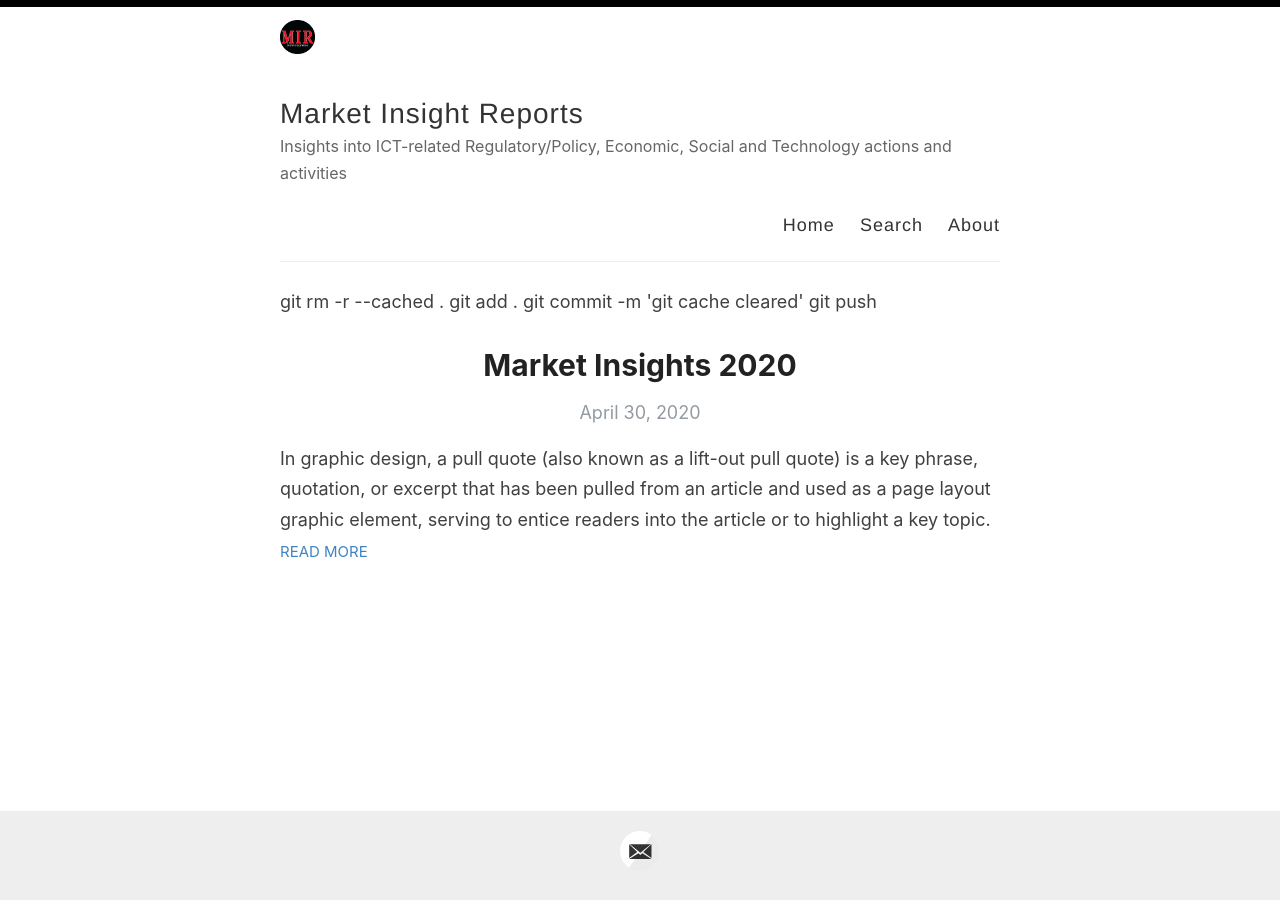
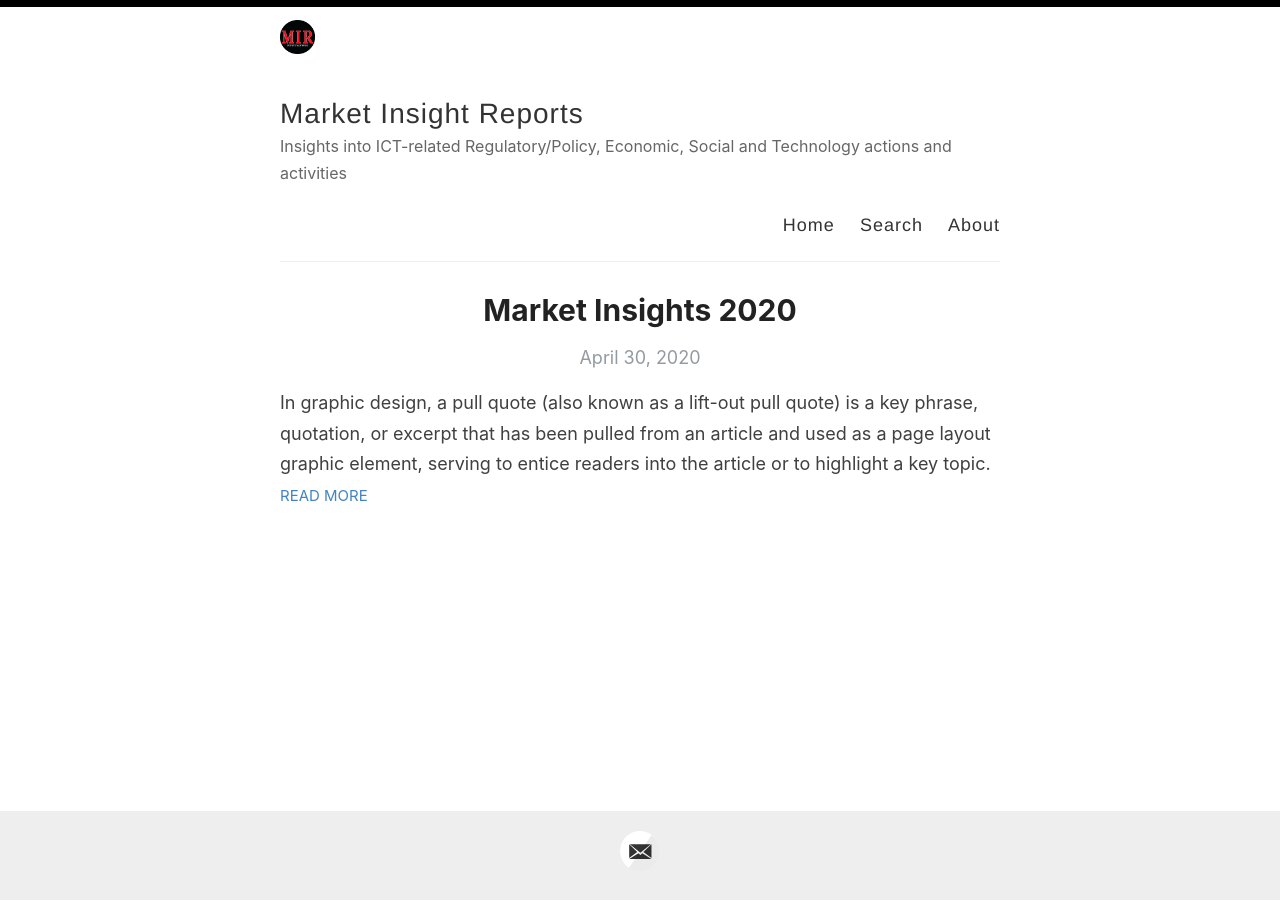
Before and after one commit to MarketInsights/AI, a Jekyll site: the page built from index.html, in a window 1280 px wide. Built offline with Jekyll 4.4.1, drawn with Linux system fonts in a browser that asks for light colours; the list of posts is cut into pages by our own code.

Commit message:
Update index.html

```diff
--- a/index.html
+++ b/index.html
@@ -1,10 +1,7 @@
 ---
 layout: default
 ---
-git rm -r --cached .
-git add .
-git commit -m 'git cache cleared'
-git push
+
 
 <div class="posts">
   {% for post in paginator.posts %}
```
